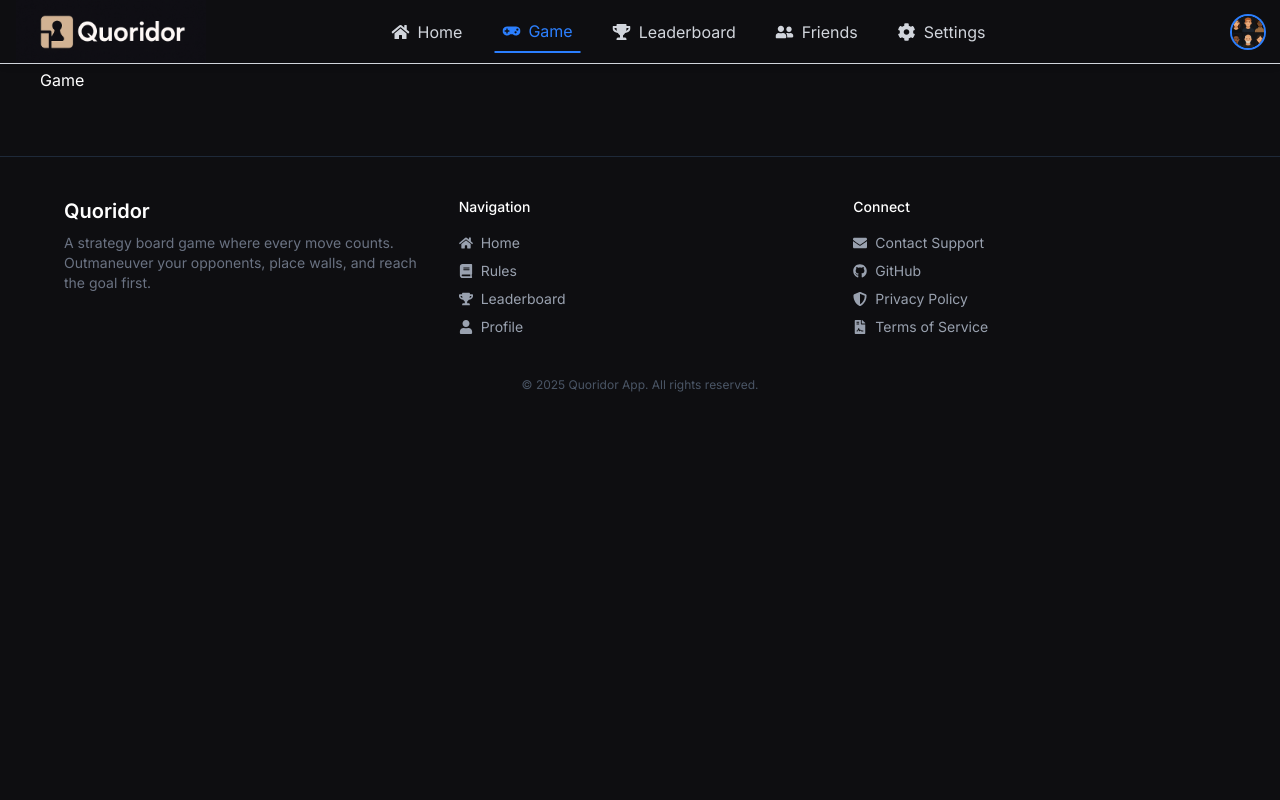
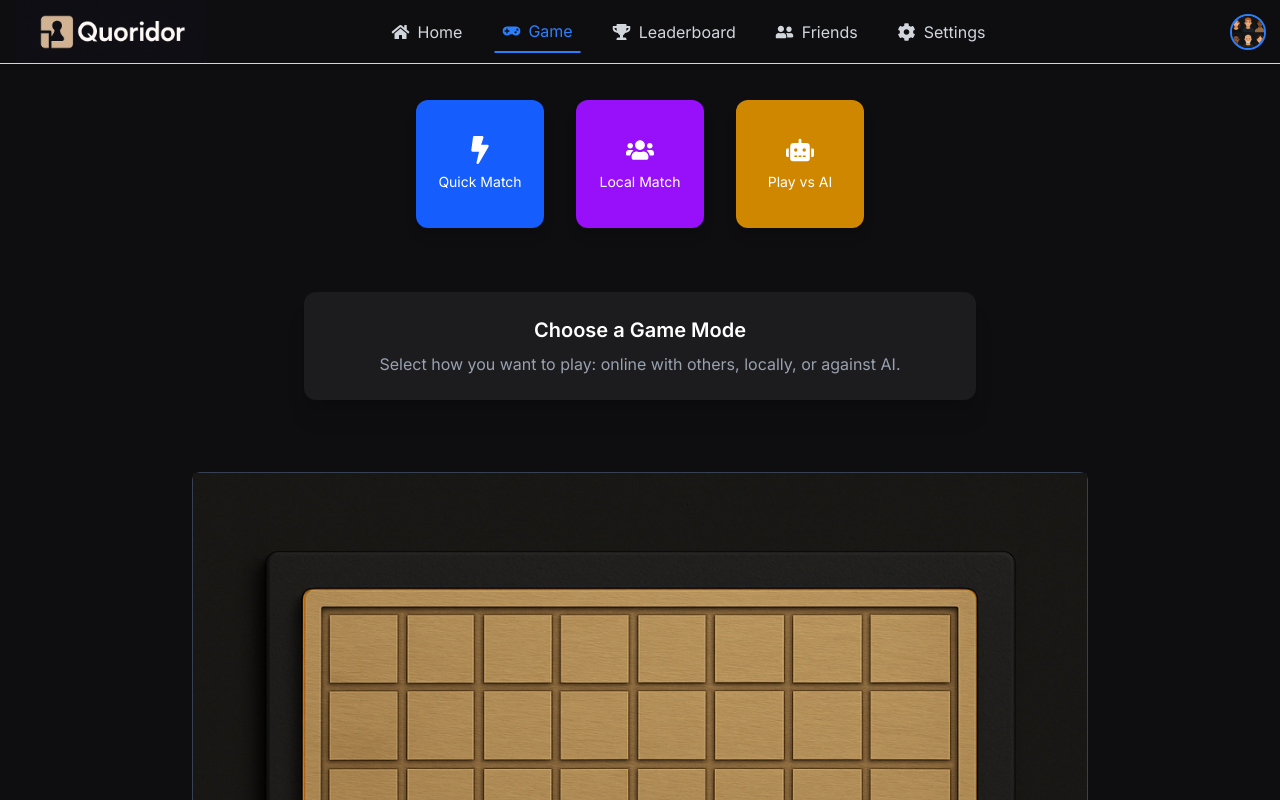
Before and after one commit to Ahmed-eltohfa/quoridor, a React (Vite) app in the folder client/: page /game in a window 1280 px wide. Shown: the top 800 px of the page. Built offline with nearby package versions, Linux system fonts and the light colour scheme.

Commit message:
added game page

```diff
--- a/client/src/pages/Game.jsx
+++ b/client/src/pages/Game.jsx
@@ -1,9 +1,165 @@
-import React from 'react'
+import { useState } from 'react';
+import { FaBolt, FaUsers, FaRobot } from 'react-icons/fa';
+import boardImg from '../assets/board.png'
 
-function Game() {
+export default function Game() {
+  const [selectedMode, setSelectedMode] = useState('');
+  const [localConfig, setLocalConfig] = useState({
+    player1: '',
+    player2: '',
+    boardSize: 9,
+    walls: 10,
+  });
+  const [aiLevel, setAiLevel] = useState('medium');
+
+  const handleStartQuickMatch = () => alert('Starting Quick Match...');
+  const handleStartLocalGame = () => alert('Starting local game...');
+  const handleStartAiGame = () => alert(`Starting AI game on ${aiLevel} difficulty...`);
+
   return (
-    <div>Game</div>
-  )
+    <div className="text-white min-h-screen flex flex-col justify-between bg-[#0e0e11] px-4 py-8">
+      <div className="flex flex-col items-center space-y-6">
+        {/* Top Game Mode Buttons */}
+        <div className="flex flex-wrap justify-center gap-8">
+          <button
+            onClick={() => setSelectedMode('quick')}
+            className="bg-blue-600 hover:bg-blue-700 transition-all w-32 h-32 rounded-xl flex flex-col items-center justify-center gap-2 shadow-lg cursor-pointer text-white text-sm"
+          >
+            <FaBolt size={28} />
+            <span className="text-center">Quick Match</span>
+          </button>
+
+          <button
+            onClick={() => setSelectedMode('local')}
+            className="bg-purple-600 hover:bg-purple-700 transition-all w-32 h-32 rounded-xl flex flex-col items-center justify-center gap-2 shadow-lg cursor-pointer text-white text-sm"
+          >
+            <FaUsers size={28} />
+            <span className="text-center">Local Match</span>
+          </button>
+
+          <button
+            onClick={() => setSelectedMode('ai')}
+            className="bg-yellow-600 hover:bg-yellow-700 transition-all w-32 h-32 rounded-xl flex flex-col items-center justify-center gap-2 shadow-lg cursor-pointer text-white text-sm"
+          >
+            <FaRobot size={28} />
+            <span className="text-center">Play vs AI</span>
+          </button>
+        </div>
+
+        {/* Bottom Panel - Dynamic Content */}
+        <div className="w-full max-w-2xl mt-10 p-6 bg-[#1c1c1f] rounded-xl shadow-xl transition-all duration-500 animate-fade-in">
+          {!selectedMode && (
+            <div className="text-center text-gray-400">
+              <h2 className="text-xl font-semibold text-white mb-2">Choose a Game Mode</h2>
+              <p>Select how you want to play: online with others, locally, or against AI.</p>
+            </div>
+          )}
+
+          {selectedMode === 'quick' && (
+            <div className="space-y-4 animate-fade-in transition-opacity duration-500">
+              <h2 className="text-xl font-semibold">Quick Match</h2>
+              <p className="text-gray-400">Join a public game instantly with a random player.</p>
+              <button
+                onClick={handleStartQuickMatch}
+                className="bg-green-600 hover:bg-green-700 w-full px-4 py-2 rounded-lg cursor-pointer transition-all"
+              >
+                Start Matchmaking
+              </button>
+            </div>
+          )}
+
+          {selectedMode === 'local' && (
+            <div className="space-y-4 animate-fade-in transition-opacity duration-500">
+              <h2 className="text-xl font-semibold">Local Multiplayer Setup</h2>
+              <div className="grid gap-4">
+                <div>
+                  <label className="block text-sm text-gray-400">Player 1 Name</label>
+                  <input
+                    type="text"
+                    className="w-full bg-gray-800 rounded p-2 text-white"
+                    value={localConfig.player1}
+                    onChange={(e) => setLocalConfig({ ...localConfig, player1: e.target.value })}
+                  />
+                </div>
+                <div>
+                  <label className="block text-sm text-gray-400">Player 2 Name</label>
+                  <input
+                    type="text"
+                    className="w-full bg-gray-800 rounded p-2 text-white"
+                    value={localConfig.player2}
+                    onChange={(e) => setLocalConfig({ ...localConfig, player2: e.target.value })}
+                  />
+                </div>
+              </div>
+              <div className="flex gap-4">
+                <div>
+                  <label className="block text-sm text-gray-400">Board Size</label>
+                  <select
+                    value={localConfig.boardSize}
+                    onChange={(e) => setLocalConfig({ ...localConfig, boardSize: parseInt(e.target.value) })}
+                    className="bg-gray-800 rounded px-3 py-2"
+                  >
+                    <option value={7}>7x7</option>
+                    <option value={9}>9x9</option>
+                    <option value={11}>11x11</option>
+                  </select>
+                </div>
+                <div>
+                  <label className="block text-sm text-gray-400">Walls per Player</label>
+                  <input
+                    type="number"
+                    min={1}
+                    max={20}
+                    value={localConfig.walls}
+                    onChange={(e) => setLocalConfig({ ...localConfig, walls: parseInt(e.target.value) })}
+                    className="bg-gray-800 rounded p-2 w-20"
+                  />
+                </div>
+              </div>
+              <button
+                onClick={handleStartLocalGame}
+                className="mt-4 bg-green-600 hover:bg-green-700 w-full px-4 py-2 rounded-lg cursor-pointer transition-all"
+              >
+                Start Local Game
+              </button>
+            </div>
+          )}
+
+          {selectedMode === 'ai' && (
+            <div className="space-y-4 animate-fade-in transition-opacity duration-500">
+              <h2 className="text-xl font-semibold">Play vs AI</h2>
+              <p className="text-gray-400">Select AI difficulty and start the game.</p>
+              <div className="grid grid-cols-2 sm:grid-cols-4 gap-3">
+                {['easy', 'medium', 'hard', 'expert'].map((level) => (
+                  <button
+                    key={level}
+                    onClick={() => setAiLevel(level)}
+                    className={`capitalize px-4 py-2 rounded-lg w-full transition-all cursor-pointer ${
+                      aiLevel === level
+                        ? 'bg-yellow-600 text-white'
+                        : 'bg-gray-700 hover:bg-gray-600'
+                    }`}
+                  >
+                    {level}
+                  </button>
+                ))}
+              </div>
+              <button
+                onClick={handleStartAiGame}
+                className="mt-4 bg-green-600 hover:bg-green-700 w-full px-4 py-2 rounded-lg cursor-pointer"
+              >
+                Start Game vs AI
+              </button>
+            </div>
+          )}
+        </div>
+
+        {/* Placeholder for Board View */}
+        <div className="mt-12 w-full max-w-4xl aspect-square bg-gray-800 rounded-lg border border-gray-700 flex items-center justify-center text-gray-500">
+          <img src={boardImg} alt="Board Image" />
+        </div>
+      </div>
+
+    </div>
+  );
 }
-
-export default Game
```
Also changed, not shown: client/src/assets/board.png (added).
